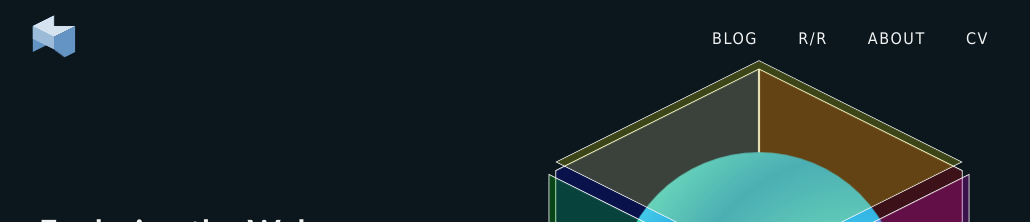
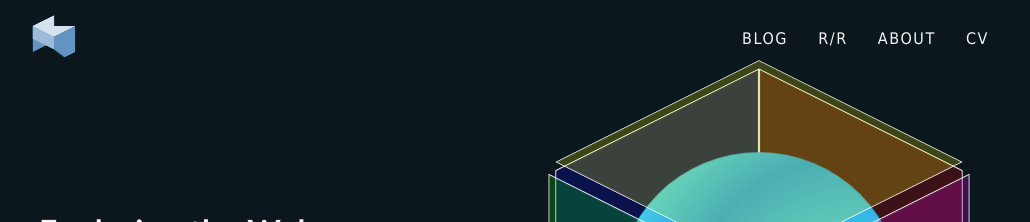
Before and after one commit to mpdagang/mpdagang.github.io, a Jekyll site: the page built from _pages/index.html, in a window 1280 px wide. Shown: the top 222 px of the page, without its empty margins (121-1151 px from the left). Built offline with Jekyll 4.4.1, drawn with Linux system fonts in a browser that asks for light colours.

Commit message:
Layout adjustments

```diff
--- a/assets/styles/main.scss
+++ b/assets/styles/main.scss
@@ -137,11 +137,11 @@
 }
 
 .mp-w-m {
-  max-width: 40em;
+  max-width: min(40em, 90vw);
 }
 
 .mp-w-l {
-  max-width: 60em;
+  max-width: min(60em, 90vw);
 }
 
 .card-list {
@@ -154,6 +154,18 @@
 
 .card-item {
     min-height: 50px;
+}
+
+.mp-l-flex {
+  display: flex;
+  align-items: center;
+  gap: 20px;
+}
+
+.mp-l-flex-col {
+  display: flex;
+  flex-direction: column;
+  gap: 20px;
 }
 
 .mp-l-grid-2 {
@@ -257,7 +269,7 @@
     display: flex;
     align-content: center;
     list-style: none;
-    gap: 20px;
+    gap: 10px;
     margin: 0;
 }
 
```
